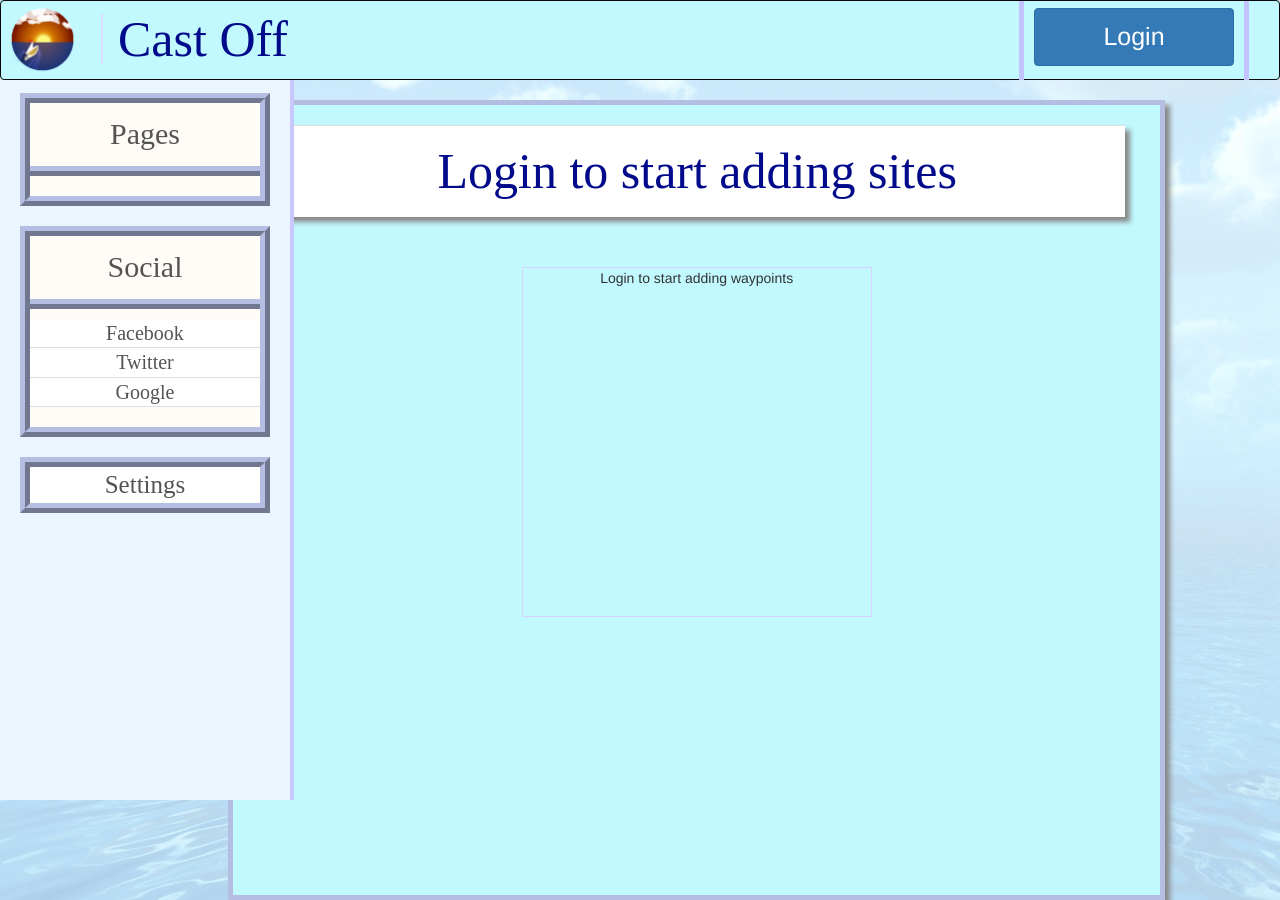
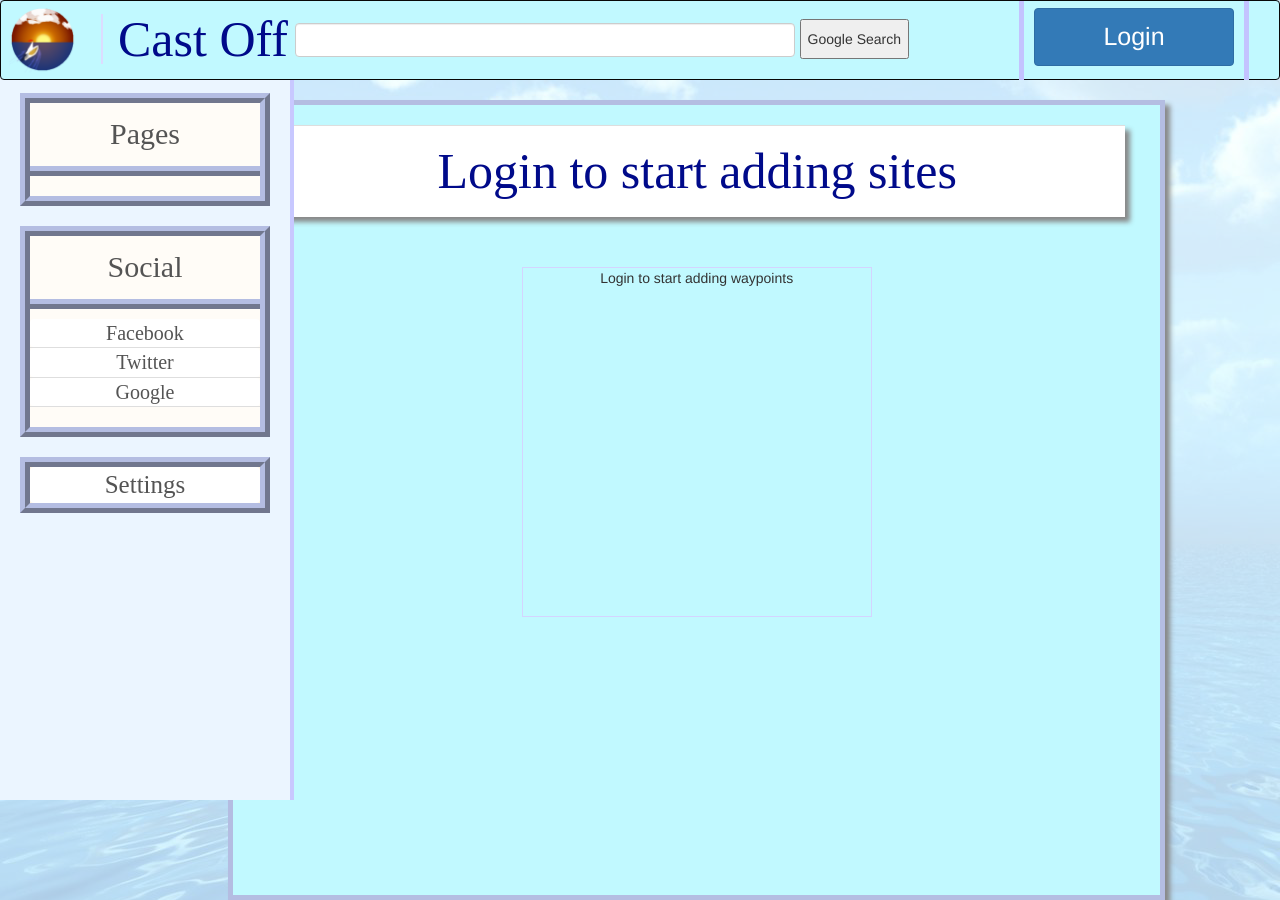
Before and after one commit to Flakkus35/finalproject, a React (Create React App) app in the folder client/: page / in a window 1280 px wide. Built offline with nearby package versions, Linux system fonts and the light colour scheme; the HTML template or start-up script is replaced by a standard one; a web font is replaced by a local one.

Commit message:
added google search

```diff
--- a/client/src/components/Nav/Nav.css
+++ b/client/src/components/Nav/Nav.css
@@ -97,3 +97,18 @@
 	background: #1a0e73;
 	color: white;
 }
+
+.google-search {
+	float: right;
+	padding: 10px;
+	margin-right: 100px;
+}
+
+#google-search-btn {
+	margin-left: 5px;
+	height: 4rem;
+}
+
+#googleInput {
+	width: 50rem;
+}
--- a/client/src/components/Nav/Nav.js
+++ b/client/src/components/Nav/Nav.js
@@ -5,7 +5,8 @@ import cast from "../../util/images/castoff-favicon.png";
 
 class Nav extends Component {
   state = {
-    view: this.props.name
+    view: this.props.name,
+    googleInput: ""
   }
 
   componentWillReceiveProps(nextProps) {
@@ -16,6 +17,13 @@ class Nav extends Component {
       });
     }
   }
+
+  handleInputChange = event => {
+    const { id, value } = event.target;
+      this.setState({
+        [id]: value
+      });
+  };
 
   render() {
     return (
@@ -38,7 +46,35 @@ class Nav extends Component {
                 user={this.state.view}
                 logout={this.props.logout}
               />
-        		</div>
+        		  <div className="google-search navbar-form navbar-right">
+                <div className="form-group">
+                  <form method="get" action="http://www.google.com/search">
+                    <table>
+                      <tbody>
+                        <tr>
+                          <td>
+                            <input
+                              className="form-control"
+                              id="googleInput"
+                              type="text"
+                              value={this.state.googleInput}
+                              name="q"
+                              autoComplete="on"
+                              onChange={this.handleInputChange}
+                            />
+                            <input
+                              id="google-search-btn"
+                              type="submit"
+                              value="Google Search"
+                            />
+                          </td>
+                        </tr>
+                      </tbody>
+                    </table>
+                  </form>
+                </div>
+              </div>
+            </div>
      		</div>
     	</nav>
     );
--- a/client/src/components/View/View.js
+++ b/client/src/components/View/View.js
@@ -43,7 +43,7 @@ class View extends Component {
 			return (
 				<div>
 					<p className="no-url-p">No waypoints charted yet!</p>
-					<img className="no-url-img" height="300" width="300" src={notFound} />
+					<img className="no-url-img" alt="No Urls" height="300" width="300" src={notFound} />
 				</div>
 			)
 		}
```
